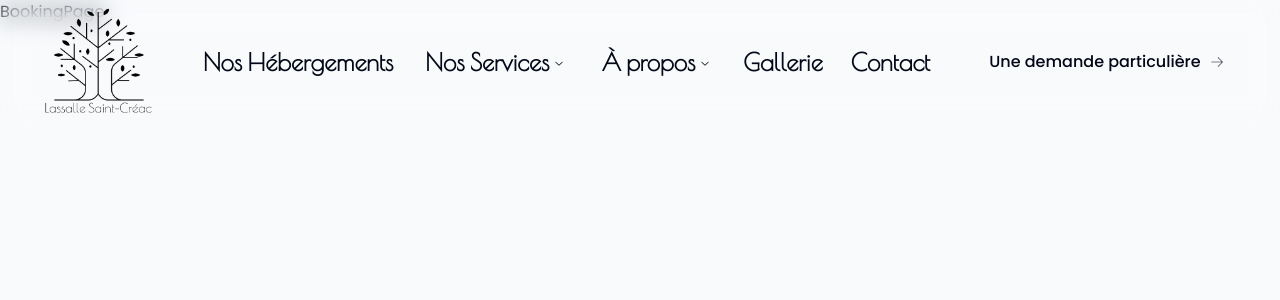
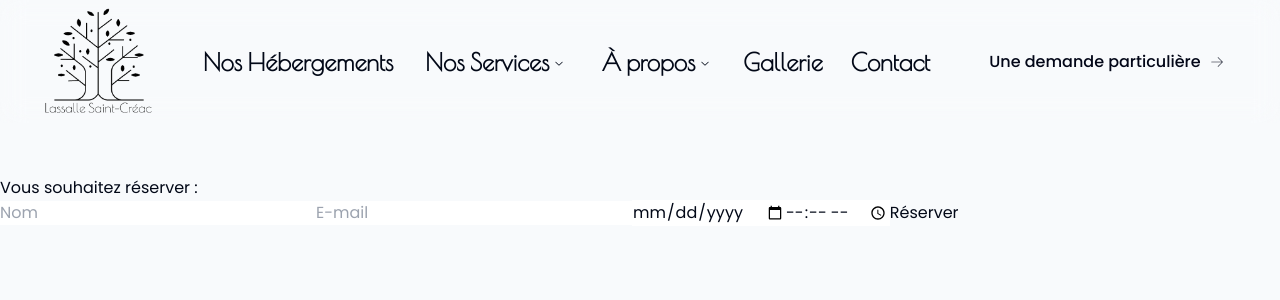
Before and after one commit to AurelieDuynslaeger/event_hall_lc, a Next.js app: page /reservation in a window 1280 px wide. Shown: the top 300 px of the page. Built offline with nearby package versions, Linux system fonts and the light colour scheme.

Commit message:
booking page loading (params) and form incoming

```diff
--- a/app/reservation/page.jsx
+++ b/app/reservation/page.jsx
@@ -1,8 +1,71 @@
-import React from 'react'
+"use client"
+import { useSearchParams, useRouter } from 'next/navigation'
+import React, { useState } from 'react'
 
 const BookingPage = () => {
+    const router = useRouter()
+    const searchParams = useSearchParams()
+    const room = searchParams.get('room')
+
+    const [formData, setFormData] = useState({
+        name: '',
+        email: '',
+        date: '',
+        time: ''
+    })
+
+    const handleChange = (e) => {
+        setFormData({
+            ...formData,
+            [e.target.name]: e.target.value
+        })
+    }
+
+    const handleSubmit = (e) => {
+        e.preventDefault()
+        console.log('Données de réservation:', formData)
+        // Ajoute ici le code pour envoyer les données à ton API de réservation si nécessaire
+    }
+
     return (
-        <div>BookingPage</div>
+        <div className='mt-44 container m-auto'>
+        {/* Lien pr revenir en arrière (en tout cas à nav-1 de l'user ) */}
+        <h1>Vous souhaitez réserver  : {room}</h1>
+
+        <form onSubmit={handleSubmit}>
+                <input
+                    type="text"
+                    name="name"
+                    placeholder="Nom"
+                    value={formData.name}
+                    onChange={handleChange}
+                    required
+                />
+                <input
+                    type="email"
+                    name="email"
+                    placeholder="E-mail"
+                    value={formData.email}
+                    onChange={handleChange}
+                    required
+                />
+                <input
+                    type="date"
+                    name="date"
+                    value={formData.date}
+                    onChange={handleChange}
+                    required
+                />
+                <input
+                    type="time"
+                    name="time"
+                    value={formData.time}
+                    onChange={handleChange}
+                    required
+                />
+                <button type="submit">Réserver</button>
+            </form>
+        </div>
     )
 }
 
--- a/components/RoomDetails/RoomDetails.jsx
+++ b/components/RoomDetails/RoomDetails.jsx
@@ -6,12 +6,13 @@ import { ScrollTrigger } from 'gsap/ScrollTrigger';
 import IntroRoomDetail from '../IntroRoomDetail/IntroRoomDetail';
 import RoomDesc from '../RoomDesc/RoomDesc';
 import RoomGallery from '../RoomGallery/RoomGallery';
-import { PiBathtubThin, PiBedThin, PiCigaretteSlashThin, PiCoffeeThin, PiCookingPotThin, PiFarmThin, PiHairDryerThin, PiPersonLight, PiResizeThin, PiSwimmingPoolThin, PiThermometerHotThin, PiTowelThin, PiWheelchairThin, PiWifiHighThin } from "react-icons/pi";
+import { PiArrowUpRightThin, PiBathtubThin, PiBedThin, PiCigaretteSlashThin, PiCoffeeThin, PiCookingPotThin, PiFarmThin, PiHairDryerThin, PiPersonLight, PiResizeThin, PiSwimmingPoolThin, PiThermometerHotThin, PiTowelThin, PiWheelchairThin, PiWifiHighThin } from "react-icons/pi";
 import { TbAirConditioning} from 'react-icons/tb';
 import { GiVacuumCleaner } from 'react-icons/gi';
 import { CiParking1 } from 'react-icons/ci';
 import { MdOutlineElectricCar } from 'react-icons/md';
-
+import DrawOutlineButton from '../DrawOutlineButton/DrawOutlineButton';
+import Link from 'next/link';
 
 const roomViews = {
     saint_creac: {
@@ -408,7 +409,6 @@ const RoomDetails = ( {ref, mainImg, roomDescription, roomTitle, selectedRoom })
     const roomDescRef = useRef(null);
     const selectedRoomData = roomViews[selectedRoom];
 
-
    useEffect(() => {
     gsap.registerPlugin(ScrollTrigger);
 
@@ -447,6 +447,12 @@ const RoomDetails = ( {ref, mainImg, roomDescription, roomTitle, selectedRoom })
             <RoomDesc roomDescArray={roomDescription}/>
         </div>
         <RoomGallery selectedRoomViews={selectedRoomData.views} prestationsIcons={selectedRoomData.prestationIcons}/>
+
+
+        <DrawOutlineButton  href={`/reservation?room=${selectedRoom}`}  className="w-1/4 m-auto -mt-24">
+            <PiArrowUpRightThin className="mr-2 h-6 w-6"/>
+            <p>Je réserve !</p>
+        </DrawOutlineButton>
     </div>
   )
 }
--- a/components/RoomGallery/RoomGallery.jsx
+++ b/components/RoomGallery/RoomGallery.jsx
@@ -1,8 +1,7 @@
 import React, { useState, useRef } from 'react'
 import Image from 'next/image';
-import DrawOutlineButton from '../DrawOutlineButton/DrawOutlineButton';
-import { PiArrowUpRightThin } from 'react-icons/pi';
 import { motion, useInView } from 'framer-motion';
+
 
 
 const RoomGallery = ({ selectedRoomViews, prestationsIcons }) => {
@@ -11,13 +10,16 @@ const RoomGallery = ({ selectedRoomViews, prestationsIcons }) => {
     const ref = useRef(null);
     const inView = useInView(ref, { once: false });
 
+
+
+
      if (!selectedRoomViews || selectedRoomViews.length === 0) {
         return <div>Aucune vue disponible pour cette chambre.</div>;
     }
 
     return (
         <div className="relative text-black mt-[10vh] p-[10%]">
-            <div className="flex h-[80vh] justify-between gap-[5%]">
+            <div className="flex h-[70vh] justify-between gap-[5%]">
                 <motion.div
                 ref={imageContainer}
                 className="relative h-full w-[60%]"
@@ -69,10 +71,7 @@ const RoomGallery = ({ selectedRoomViews, prestationsIcons }) => {
                         }
                     </div>
 
-                    <DrawOutlineButton href="" className="w-1/2 ml-auto mt-8" onClick={() => setDrawerOpen(true)}>
-                        <PiArrowUpRightThin className="mr-2 h-6 w-6"/>
-                        <p>Je réserve !</p>
-                    </DrawOutlineButton>
+
                 </div>
             </div>
 
```
